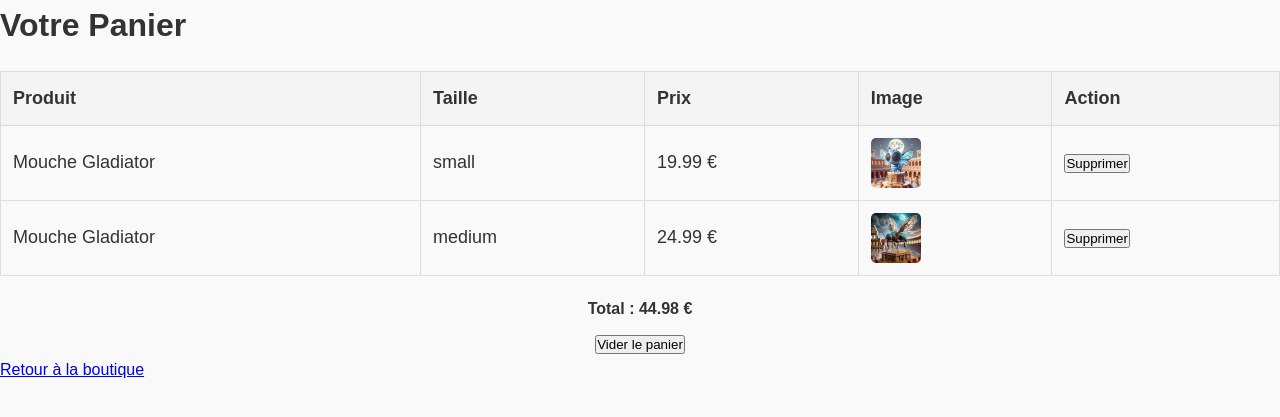
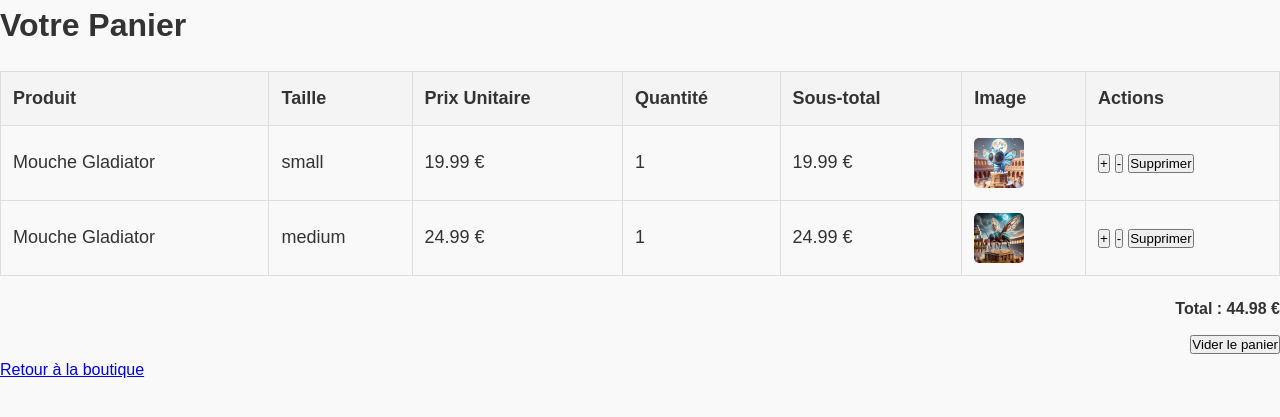
Before and after one commit to justmixx/S105, a PHP site: page /panier.php in a window 1280 px wide. Shown: the part 78-495 px from the top of the page. Run offline with PHP 8.4, Linux system fonts and the light colour scheme.

Commit message:
ajoue de la quantiter

```diff
--- a/cart.csv
+++ b/cart.csv
@@ -1,2 +1,2 @@
-"Mouche Gladiator",small,19.99,img/gladiator/gladiator-small.jpeg
-"Mouche Gladiator",medium,24.99,img/gladiator/gladiator-medium.jpeg
+"Mouche Gladiator",small,19.99,img/gladiator/gladiator-small.jpeg,1
+"Mouche Gladiator",medium,24.99,img/gladiator/gladiator-medium.jpeg,1
--- a/panier.php
+++ b/panier.php
@@ -32,6 +32,35 @@ if (isset($_POST['remove_item'])) {
     fclose($handle);
     $message = "Le produit a été supprimé avec succès.";
 }
+
+// Fonction pour mettre à jour la quantité d'un produit
+if (isset($_POST['update_quantity'])) {
+    $item_index = $_POST['item_index'];
+    $quantity_change = (int)$_POST['quantity_change'];
+    $cart_file = 'cart.csv';
+    $updated_cart = [];
+
+    if (($handle = fopen($cart_file, 'r')) !== FALSE) {
+        $current_index = 0;
+        while (($data = fgetcsv($handle, 1000, ",")) !== FALSE) {
+            if ($current_index == $item_index) {
+                // Mettre à jour la quantité (au moins 1)
+                $data[4] = max(1, $data[4] + $quantity_change);
+            }
+            $updated_cart[] = $data;
+            $current_index++;
+        }
+        fclose($handle);
+    }
+
+    // Réécrire le fichier CSV avec les nouvelles quantités
+    $handle = fopen($cart_file, 'w');
+    foreach ($updated_cart as $item) {
+        fputcsv($handle, $item);
+    }
+    fclose($handle);
+    $message = "La quantité a été mise à jour avec succès.";
+}
 ?>
 
 <!DOCTYPE html>
@@ -61,9 +90,11 @@ if (isset($_POST['remove_item'])) {
                     <tr>
                         <th>Produit</th>
                         <th>Taille</th>
-                        <th>Prix</th>
+                        <th>Prix Unitaire</th>
+                        <th>Quantité</th>
+                        <th>Sous-total</th>
                         <th>Image</th>
-                        <th>Action</th>
+                        <th>Actions</th>
                     </tr>
                 </thead>
                 <tbody>";
@@ -72,15 +103,29 @@ if (isset($_POST['remove_item'])) {
         if (($handle = fopen($cart_file, 'r')) !== FALSE) {
             $index = 0;
             while (($data = fgetcsv($handle, 1000, ",")) !== FALSE) {
-                $price = (float) $data[2]; // Convertir le prix en nombre
-                $total_price += $price; // Ajouter le prix au total
+                $price = (float) $data[2];
+                $quantity = (int) $data[4];
+                $subtotal = $price * $quantity; // Calculer le sous-total
+                $total_price += $subtotal; // Ajouter au total
 
                 echo "<tr>
                         <td>{$data[0]}</td>
                         <td>{$data[1]}</td>
                         <td>{$price} €</td>
+                        <td>{$quantity}</td>
+                        <td>{$subtotal} €</td>
                         <td><img src='{$data[3]}' alt='{$data[0]}' width='50'></td>
                         <td>
+                            <form method='post' style='display: inline;'>
+                                <input type='hidden' name='item_index' value='{$index}'>
+                                <input type='hidden' name='quantity_change' value='1'>
+                                <button type='submit' name='update_quantity'>+</button>
+                            </form>
+                            <form method='post' style='display: inline;'>
+                                <input type='hidden' name='item_index' value='{$index}'>
+                                <input type='hidden' name='quantity_change' value='-1'>
+                                <button type='submit' name='update_quantity'>-</button>
+                            </form>
                             <form method='post' style='display: inline;'>
                                 <input type='hidden' name='item_index' value='{$index}'>
                                 <button type='submit' name='remove_item'>Supprimer</button>
@@ -96,19 +141,19 @@ if (isset($_POST['remove_item'])) {
             </table>";
 
         // Afficher le total du panier
-        echo "<div style='text-align: center; margin-top: 10px;'>
+        echo "<div style='text-align: right; margin-top: 10px;'>
                 <strong>Total : {$total_price} €</strong>
               </div>";
 
         // Bouton pour vider le panier
-        echo "<form method='post' style='text-align: center; margin-top: 10px;'>
+        echo "<form method='post' style='text-align: right; margin-top: 10px;'>
                 <button type='submit' name='clear_cart'>Vider le panier</button>
               </form>";
     } else {
         echo "<p>Votre panier est vide.</p>";
     }
 
-    // Afficher un message de confirmation après avoir vidé le panier ou supprimé un produit
+    // Afficher un message de confirmation après une action
     if (isset($message)) {
         echo "<p style='color: green;'>$message</p>";
     }
```
Also changed, not shown: add_to_cart.php (+7 -5 lines).
